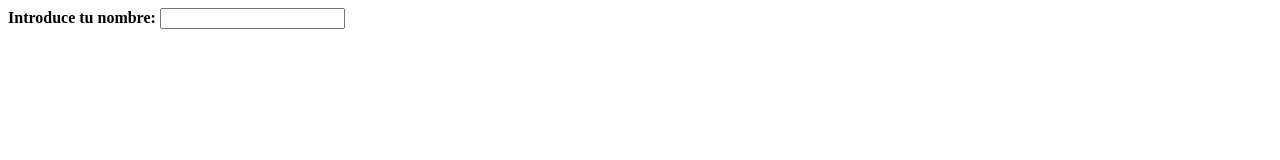
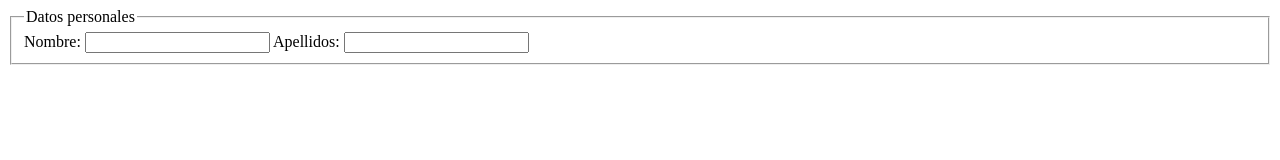
Before and after one commit to jhoanrandom/jhoanrandom.github.io, a plain HTML site: page practica1.html in a window 1280 px wide. Drawn offline with Linux system fonts and the light colour scheme.

Commit message:
Creacion del css

```diff
--- /dev/null
+++ b/css/styles.css
@@ -0,0 +1,3 @@
+p {
+    background-color: aqua;
+}
--- a/practica1.html
+++ b/practica1.html
@@ -4,10 +4,18 @@
     <meta charset="UTF-8">
     <meta name="viewport" content="width=device-width, initial-scale=1.0">
     <title>Prueba formulario</title>
+    <link rel="stylesheet" href="css/styles.css">
 </head>
 <body>
-    <form>
-        <b>Introduce tu nombre: </b><input type="text" name="Nombre: " value="">
+    <form action="http://ncoge.com/phps/formulario.php">
+        <fieldset>
+        <legend>Datos personales</legend>
+        <label for="Nombre"> Nombre: </label>
+        <input type="text" name="Nombre: " value="">
+
+        <label for="Apellidos"> Apellidos: </label>
+        <input type="text" name="Apellidos" value="">
+        </fieldset>
 
     </form>
 </body>
```
Also changed, not shown: index.html (+2 -2 lines).
